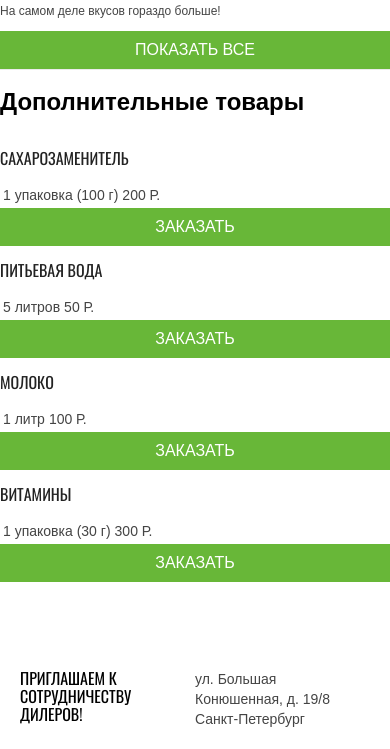
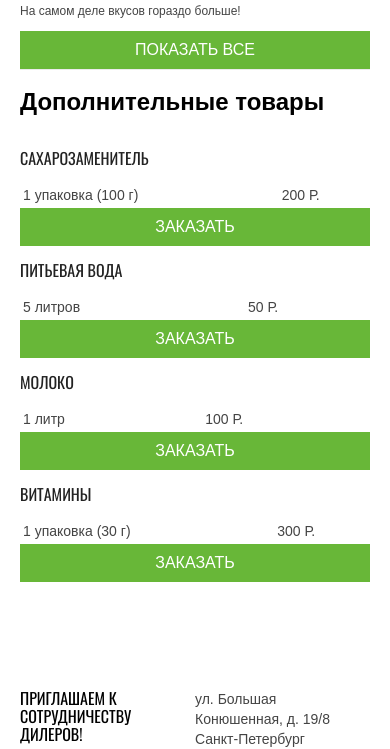
Before and after one commit to Ksenia2103/1536471-cat-energy-21, a website: page source/catalog.html in a window 390 px wide. Shown: the part 1952-2701 px from the top of the page. Drawn offline with nearby package versions, Linux system fonts and the light colour scheme; files that its build step writes are made by us from their sources.

Commit message:
Адаптивная сетка для страницы каталога

```diff
--- a/source/catalog.html
+++ b/source/catalog.html
@@ -36,7 +36,7 @@
   </nav>
 </header>
 
-<main class="main-catalog">
+<main class="main-catalog page__container">
   <h1 class="main-catalog__title">Каталог продукции</h1>
   <div class="main-catalog__wrapper">
     <section class="main-catalog__basic basic-offers">
@@ -221,7 +221,7 @@
               <td class="offer-data__sum">200 Р.</td>
             </tr>
           </table>
-          <a class="button offer-data__button" href="#">Заказать</a>
+          <a class="button additional-offers__button" href="#">Заказать</a>
         </li>
         <li class="additional-offers__item">
           <h3 class="additional-offers__name">Питьевая вода</h3>
@@ -231,7 +231,7 @@
               <td class="offer-data__sum">50 Р.</td>
             </tr>
           </table>
-          <a class="button offer-data__button" href="#">Заказать</a>
+          <a class="button additional-offers__button" href="#">Заказать</a>
         </li>
         <li class="additional-offers__item">
           <h3 class="additional-offers__name">Молоко</h3>
@@ -241,7 +241,7 @@
               <td class="offer-data__sum">100 Р.</td>
             </tr>
           </table>
-          <a class="button offer-data__button" href="#">Заказать</a>
+          <a class="button additional-offers__button" href="#">Заказать</a>
         </li>
         <li class="additional-offers__item">
           <h3 class="additional-offers__name">Витамины</h3>
@@ -251,7 +251,7 @@
               <td class="offer-data__sum">300 Р.</td>
             </tr>
           </table>
-          <a class="button offer-data__button" href="#">Заказать</a>
+          <a class="button additional-offers__button" href="#">Заказать</a>
         </li>
       </ul>
     </section>
--- a/source/less/blocks/additional-offers.less
+++ b/source/less/blocks/additional-offers.less
@@ -25,6 +25,22 @@
   @media (min-width: @desktop-width) {
     margin-bottom: 0;
     max-width: 896px;
+  }
+}
+
+.additional-offers__item {
+  display: flex;
+  flex-direction: column;
+
+  @media (min-width: @tablet-width) {
+    flex-wrap: wrap;
+    justify-content: space-between;
+  }
+
+  @media (min-width: @desktop-width) {
+    flex-direction: row;
+    flex-wrap: nowrap;
+    align-items: center;
   }
 }
 
@@ -56,3 +72,10 @@
     line-height: 20px;
   }
 }
+
+.additional-offers__button {
+  @media (min-width: @desktop-width) {
+    width: 244px;
+    text-align: center;
+  }
+}
```
